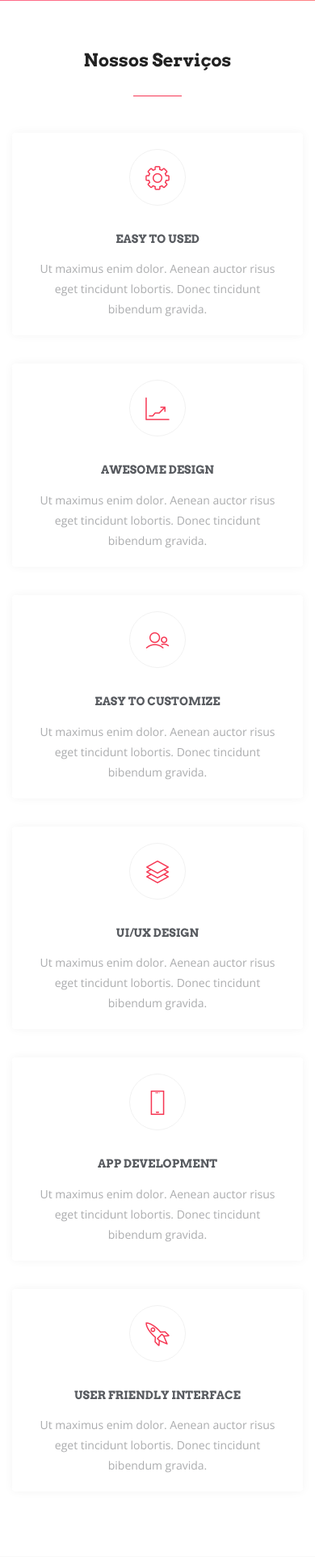
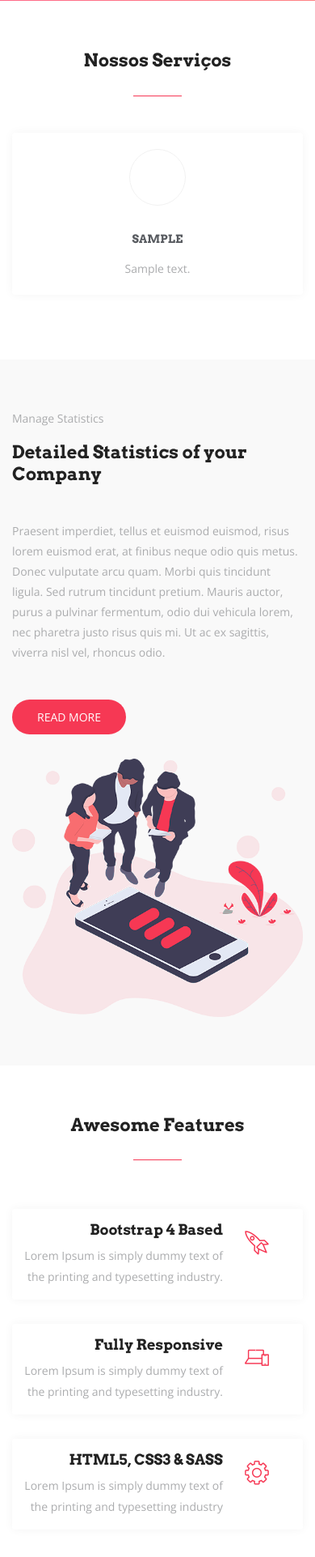
Before and after one commit to pedro-demeu/django-conceitos-avancados, a Django app: page / in a window 390 px wide. Shown: the part 748-2671 px from the top of the page at 81% size. Run offline with Django 3.2, Linux system fonts and the light colour scheme; tables that the repository leaves empty hold one stand-in row (values such as "Sample post"); some libraries are stand-ins or nearby versions; some web fonts are replaced.

Commit message:
dinamic content

```diff
--- a/core/templates/services.html
+++ b/core/templates/services.html
@@ -8,77 +8,19 @@
         </div>
         <div class="row">
             <!-- Services item -->
+            {% for s in servicos %}
             <div class="col-md-6 col-lg-4 col-xs-12">
                 <div class="services-item wow fadeInRight" data-wow-delay="0.3s">
                     <div class="icon">
-            <i class="lni-cog"></i>
+                    <i class="{{s.icone}}"></i>
                     </div>
                     <div class="services-content">
-            <h3><a href="#">Easy To Used</a></h3>
-            <p>Ut maximus enim dolor. Aenean auctor risus eget tincidunt lobortis. Donec tincidunt bibendum gravida. </p>
+                    <h3><a href="#">{{s.servico}}</a></h3>
+                    <p>{{s.descricao}}</p>
                     </div>
                 </div>
             </div>
-        <!-- Services item -->
-        <div class="col-md-6 col-lg-4 col-xs-12">
-        <div class="services-item wow fadeInRight" data-wow-delay="0.6s">
-            <div class="icon">
-            <i class="lni-stats-up"></i>
-            </div>
-            <div class="services-content">
-            <h3><a href="#">Awesome Design</a></h3>
-            <p>Ut maximus enim dolor. Aenean auctor risus eget tincidunt lobortis. Donec tincidunt bibendum gravida. </p>
-            </div>
-        </div>
-        </div>
-        <!-- Services item -->
-        <div class="col-md-6 col-lg-4 col-xs-12">
-        <div class="services-item wow fadeInRight" data-wow-delay="0.9s">
-            <div class="icon">
-            <i class="lni-users"></i>
-            </div>
-            <div class="services-content">
-            <h3><a href="#">Easy To Customize</a></h3>
-            <p>Ut maximus enim dolor. Aenean auctor risus eget tincidunt lobortis. Donec tincidunt bibendum gravida. </p>
-            </div>
-        </div>
-        </div>
-        <!-- Services item -->
-        <div class="col-md-6 col-lg-4 col-xs-12">
-        <div class="services-item wow fadeInRight" data-wow-delay="1.2s">
-            <div class="icon">
-            <i class="lni-layers"></i>
-            </div>
-            <div class="services-content">
-            <h3><a href="#">UI/UX Design</a></h3>
-            <p>Ut maximus enim dolor. Aenean auctor risus eget tincidunt lobortis. Donec tincidunt bibendum gravida. </p>
-            </div>
-        </div>
-        </div>
-        <!-- Services item -->
-        <div class="col-md-6 col-lg-4 col-xs-12">
-        <div class="services-item wow fadeInRight" data-wow-delay="1.5s">
-            <div class="icon">
-            <i class="lni-mobile"></i>
-            </div>
-            <div class="services-content">
-            <h3><a href="#">App Development</a></h3>
-            <p>Ut maximus enim dolor. Aenean auctor risus eget tincidunt lobortis. Donec tincidunt bibendum gravida. </p>
-            </div>
-        </div>
-        </div>
-        <!-- Services item -->
-        <div class="col-md-6 col-lg-4 col-xs-12">
-        <div class="services-item wow fadeInRight" data-wow-delay="1.8s">
-            <div class="icon">
-            <i class="lni-rocket"></i>
-            </div>
-            <div class="services-content">
-            <h3><a href="#">User Friendly interface</a></h3>
-            <p>Ut maximus enim dolor. Aenean auctor risus eget tincidunt lobortis. Donec tincidunt bibendum gravida. </p>
-            </div>
-        </div>
-        </div>
+            {% endfor %}
         </div>
     </div>
 </section>
--- a/core/templates/team.html
+++ b/core/templates/team.html
@@ -6,90 +6,30 @@
         <div class="shape wow fadeInDown" data-wow-delay="0.3s"></div>
     </div>
     <div class="row">
+
+            <!-- Team Item Starts -->
+            {% for f in funcionarios %}
             <div class="col-lg-6 col-md-12 col-xs-12">
-        <!-- Team Item Starts -->
                 <div class="team-item wow fadeInRight" data-wow-delay="0.2s">
                     <div class="team-img">
-            <img class="img-fluid" src="{% static 'img/team/team-01.png' %}" alt="">
+                    <img class="img-fluid" src="{{f.imagem.thumb.url}}" alt="{{f.nome}}">
                     </div>
                     <div class="contetn">
                     <div class="info-text">
-                <h3><a href="#">David Smith</a></h3>
-                <p>Front-end Developer</p>
+                        <h3><a href="#">{{f.nome}}</a></h3>
+                        <p>{{f.cargo}}</p>
                     </div>
-            <p>Lorem ipsum dolor sit amet, consectetur adipisicing elit. Quod eos id officiis hic tenetur.</p>
+                    <p>{{f.biografia}}</p>
                     <ul class="social-icons">
-                <li><a href="#"><i class="lni-facebook-filled" aria-hidden="true"></i></a></li>
-                <li><a href="#"><i class="lni-twitter-filled" aria-hidden="true"></i></a></li>
-                <li><a href="#"><i class="lni-instagram-filled" aria-hidden="true"></i></a></li>
+                        <li><a href="{{ f.facebook}}"><i class="lni-facebook-filled" aria-hidden="true"></i></a></li>
+                        <li><a href="{{ f.twitter}}"><i class="lni-twitter-filled" aria-hidden="true"></i></a></li>
+                        <li><a href="{{ f.instagram}}"><i class="lni-instagram-filled" aria-hidden="true"></i></a></li>
                     </ul>
                     </div>
                 </div>
-        <!-- Team Item Ends -->
             </div>
-        <div class="col-lg-6 col-md-12 col-xs-12">
-        <!-- Team Item Starts -->
-        <div class="team-item wow fadeInRight" data-wow-delay="0.4s">
-            <div class="team-img">
-            <img class="img-fluid" src="{% static 'img/team/team-02.png' %}" alt="">
-            </div>
-            <div class="contetn">
-            <div class="info-text">
-                <h3><a href="#">ERIC PETERSON</a></h3>
-                <p>Product Designer</p>
-            </div>
-            <p>Lorem ipsum dolor sit amet, consectetur adipisicing elit. Quod eos id officiis hic tenetur.</p>
-            <ul class="social-icons">
-                <li><a href="#"><i class="lni-facebook-filled" aria-hidden="true"></i></a></li>
-                <li><a href="#"><i class="lni-twitter-filled" aria-hidden="true"></i></a></li>
-                <li><a href="#"><i class="lni-instagram-filled" aria-hidden="true"></i></a></li>
-            </ul>
-            </div>
-        </div>
-        <!-- Team Item Ends -->
-        </div>
-        <div class="col-lg-6 col-md-12 col-xs-12">
-        <!-- Team Item Starts -->
-        <div class="team-item wow fadeInRight" data-wow-delay="0.6s">
-            <div class="team-img">
-            <img class="img-fluid" src="{% static 'img/team/team-03.png' %}" alt="">
-            </div>
-            <div class="contetn">
-            <div class="info-text">
-                <h3><a href="#">DURWIN BABB</a></h3>
-                <p>Lead Designer</p>
-            </div>
-            <p>Lorem ipsum dolor sit amet, consectetur adipisicing elit. Quod eos id officiis hic tenetur.</p>
-            <ul class="social-icons">
-                <li><a href="#"><i class="lni-facebook-filled" aria-hidden="true"></i></a></li>
-                <li><a href="#"><i class="lni-twitter-filled" aria-hidden="true"></i></a></li>
-                <li><a href="#"><i class="lni-instagram-filled" aria-hidden="true"></i></a></li>
-            </ul>
-            </div>
-        </div>
-        <!-- Team Item Ends -->
-        </div>
-        <div class="col-lg-6 col-md-12 col-xs-12">
-        <!-- Team Item Starts -->
-        <div class="team-item wow fadeInRight" data-wow-delay="0.8s">
-            <div class="team-img">
-            <img class="img-fluid" src="{% static 'img/team/team-04.png' %}" alt="">
-            </div>
-            <div class="contetn">
-            <div class="info-text">
-                <h3><a href="#">MARIJN OTTE</a></h3>
-                <p>Lead Designer</p>
-            </div>
-            <p>Lorem ipsum dolor sit amet, consectetur adipisicing elit. Quod eos id officiis hic tenetur.</p>
-            <ul class="social-icons">
-                <li><a href="#"><i class="lni-facebook-filled" aria-hidden="true"></i></a></li>
-                <li><a href="#"><i class="lni-twitter-filled" aria-hidden="true"></i></a></li>
-                <li><a href="#"><i class="lni-instagram-filled" aria-hidden="true"></i></a></li>
-            </ul>
-            </div>
-        </div>
-        <!-- Team Item Ends -->
-        </div>
+            {% endfor %}
+
     </div>
     </div>
 </section>
```
Lines whose indentation alone changed are shown as unchanged.
